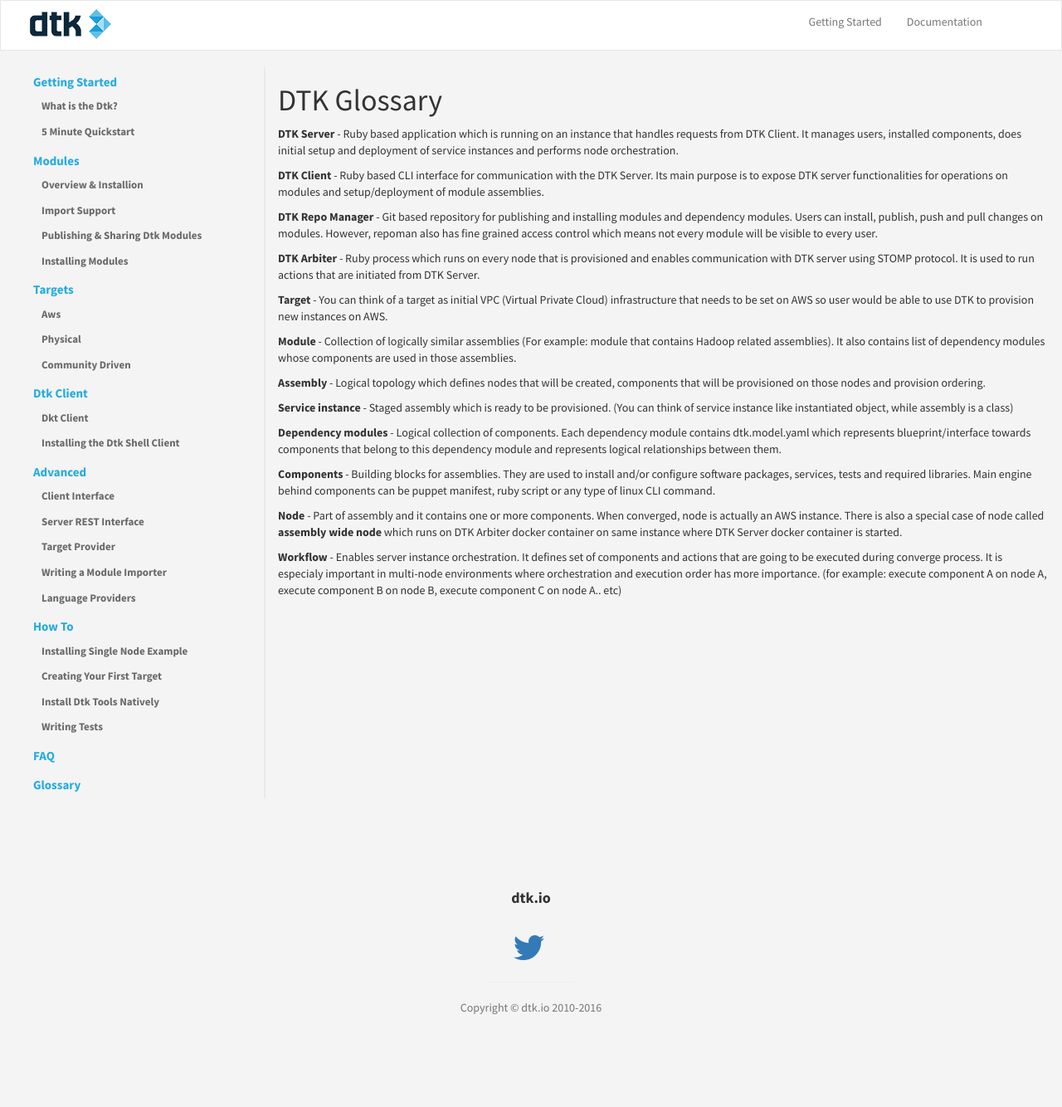
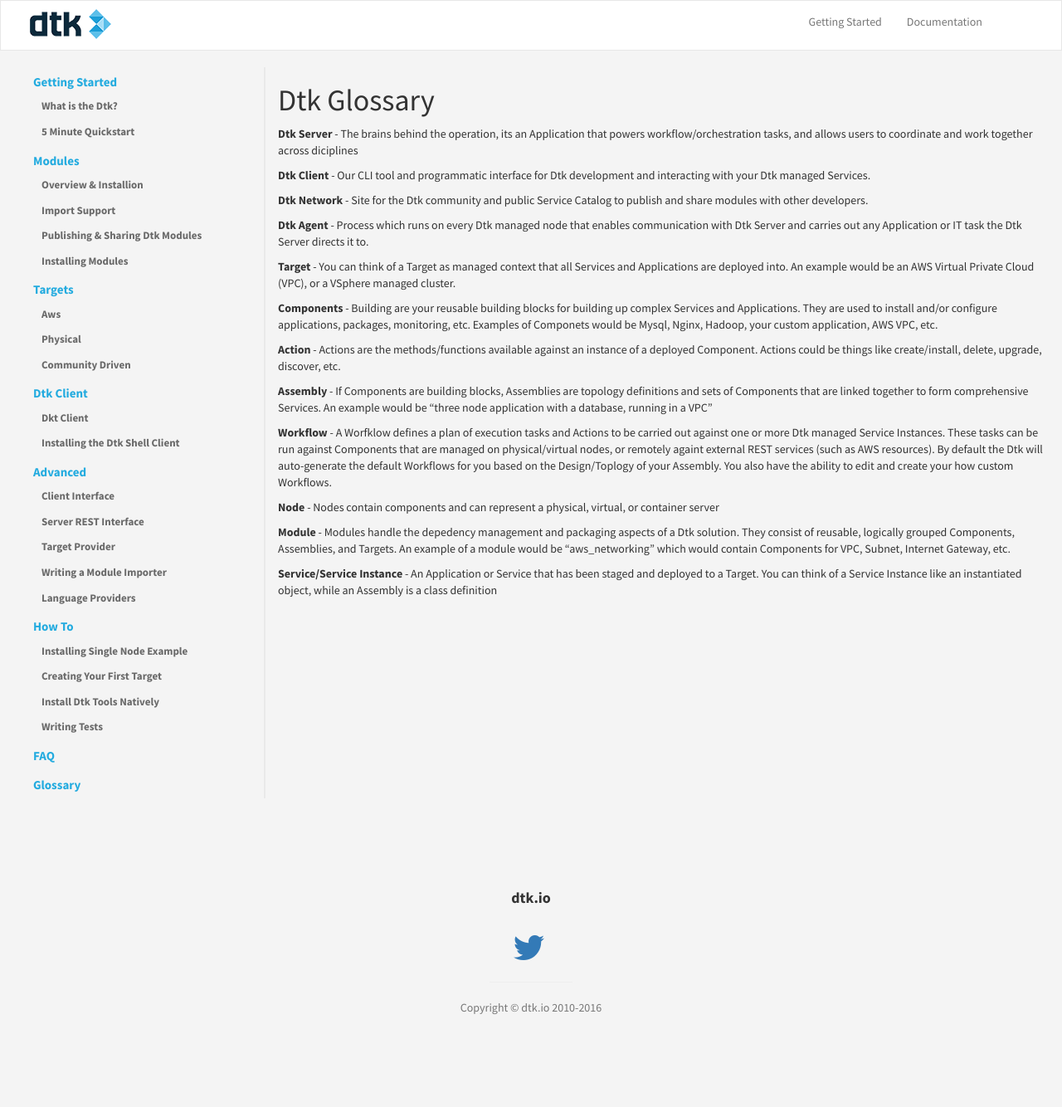
Before and after one commit to dtk/dtk-docs-v1, a Jekyll site: the page built from glossary.md, in a window 1280 px wide. Shown: the whole page at 83% size. Built offline with Jekyll 4.4.1, drawn with Linux system fonts in a browser that asks for light colours.

Commit message:
udpates, changed some of the ordering, made things less specific about the tech, more about the logic descriptions of things and examples

```diff
--- a/glossary.md
+++ b/glossary.md
@@ -3,28 +3,28 @@ title: DTK Glossary
 permalink: glossary/index
 ---
 
-# DTK Glossary
+# Dtk Glossary
 
-**DTK Server** - Ruby based application which is running on an instance that handles requests from DTK Client. It manages users, installed components, does initial setup and deployment of service instances and performs node orchestration.
+**Dtk Server** - The brains behind the operation, its an Application that powers workflow/orchestration tasks, and allows users to coordinate and work together across diciplines
 
-**DTK Client** - Ruby based CLI interface for communication with the DTK Server. Its main purpose is to expose DTK server functionalities for operations on modules and setup/deployment of module assemblies.
+**Dtk Client** - Our CLI tool and programmatic interface for Dtk development and interacting with your Dtk managed Services.
 
-**DTK Repo Manager** - Git based repository for publishing and installing modules and dependency modules. Users can install, publish, push and pull changes on modules. However, repoman also has fine grained access control which means not every module will be visible to every user.
+**Dtk Network** - Site for the Dtk community and public Service Catalog to publish and share modules with other developers.
 
-**DTK Arbiter** - Ruby process which runs on every node that is provisioned and enables communication with DTK server using STOMP protocol. It is used to run actions that are initiated from DTK Server.
+**Dtk Agent** - Process which runs on every Dtk managed node that enables communication with Dtk Server and carries out any Application or IT task the Dtk Server directs it to.
 
-**Target** - You can think of a target as initial VPC (Virtual Private Cloud) infrastructure that needs to be set on AWS so user would be able to use DTK to provision new instances on AWS.
+**Target** - You can think of a Target as managed context that all Services and Applications are deployed into.  An example would be an AWS Virtual Private Cloud (VPC), or a VSphere managed cluster.
 
-**Module** - Collection of logically similar assemblies (For example: module that contains Hadoop related assemblies). It also contains list of dependency modules whose components are used in those assemblies.
+**Components** - Building are your reusable building blocks for building up complex Services and Applications.  They are used to install and/or configure applications, packages, monitoring, etc.  Examples of Componets would be Mysql, Nginx, Hadoop, your custom application, AWS VPC, etc.
 
-**Assembly** - Logical topology which defines nodes that will be created, components that will be provisioned on those nodes and provision ordering.
+**Action** - Actions are the methods/functions available against an instance of a deployed Component.  Actions could be things like create/install, delete, upgrade, discover, etc.
 
-**Service instance** - Staged assembly which is ready to be provisioned. (You can think of service instance like instantiated object, while assembly is a class)
+**Assembly** - If Components are building blocks, Assemblies are topology definitions and sets of Components that are linked together to form comprehensive Services.  An example would be "three node application with a database, running in a VPC"
 
-**Dependency modules** - Logical collection of components. Each dependency module contains dtk.model.yaml which represents blueprint/interface towards components that belong to this dependency module and represents logical relationships between them.
+**Workflow** - A Worfklow defines a plan of execution tasks and Actions to be carried out against one or more Dtk managed Service Instances.  These tasks can be run against Components that are managed on physical/virtual nodes, or remotely againt external REST services (such as AWS resources).  By default the Dtk will auto-generate the default Workflows for you based on the Design/Toplogy of your Assembly.  You also have the ability to edit and create your how custom Workflows.
 
-**Components** - Building blocks for assemblies. They are used to install and/or configure software packages, services, tests and required libraries. Main engine behind components can be puppet manifest, ruby script or any type of linux CLI command.
+**Node** - Nodes contain components and can represent a physical, virtual, or container server
 
-**Node** - Part of assembly and it contains one or more components. When converged, node is actually an AWS instance. There is also a special case of node called **assembly wide node** which runs on DTK Arbiter docker container on same instance where DTK Server docker container is started.
+**Module** - Modules handle the depedency management and packaging aspects of a Dtk solution.  They consist of reusable, logically grouped Components, Assemblies, and Targets.  An example of a module would be "aws_networking" which would contain Components for VPC, Subnet, Internet Gateway, etc.
 
-**Workflow** - Enables server instance orchestration. It defines set of components and actions that are going to be executed during converge process. It is especialy important in multi-node environments where orchestration and execution order has more importance. (for example: execute component A on node A, execute component B on node B, execute component C on node A.. etc)
+**Service/Service Instance** - An Application or Service that has been staged and deployed to a Target.  You can think of a Service Instance like an instantiated object, while an Assembly is a class definition
```
